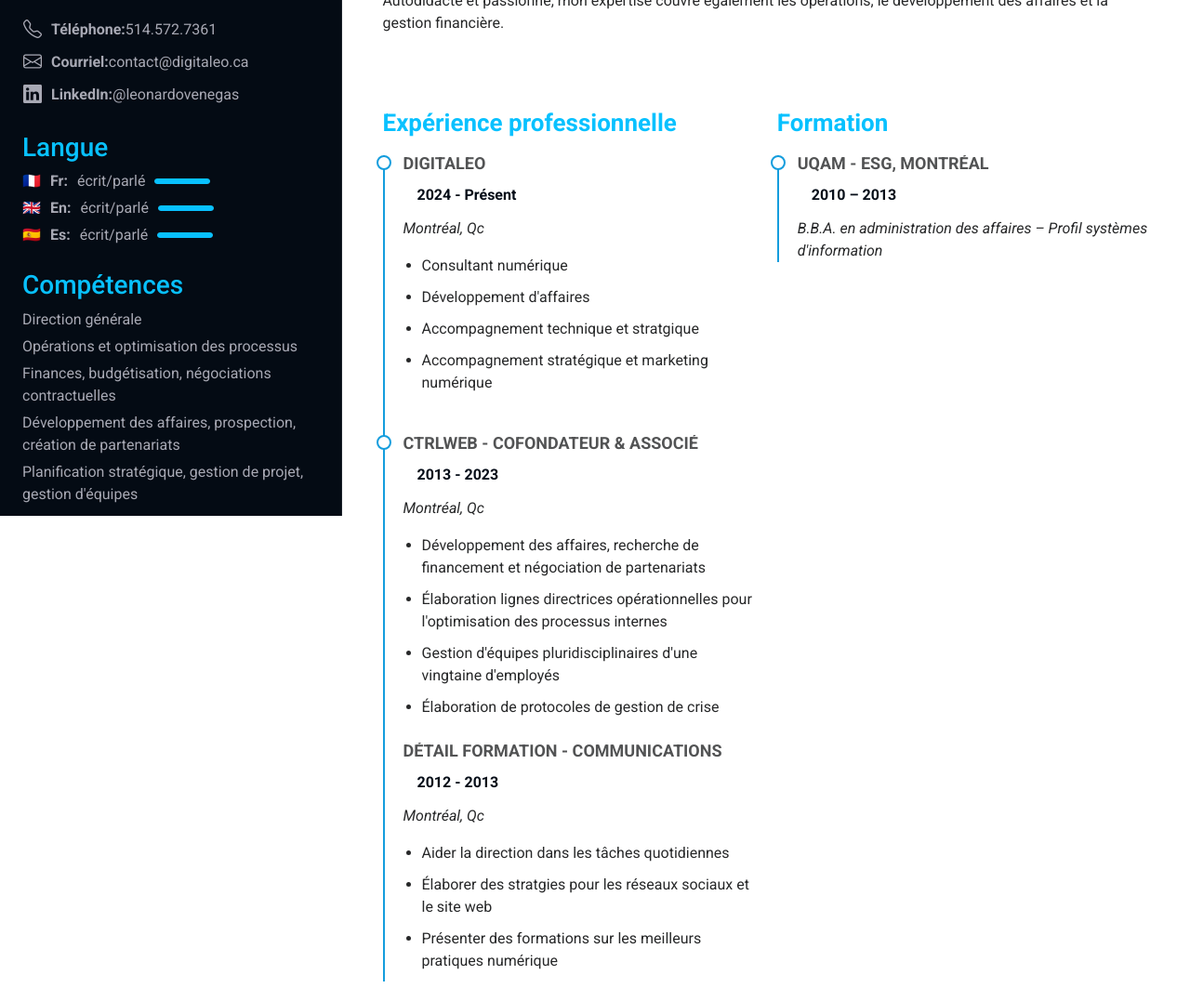
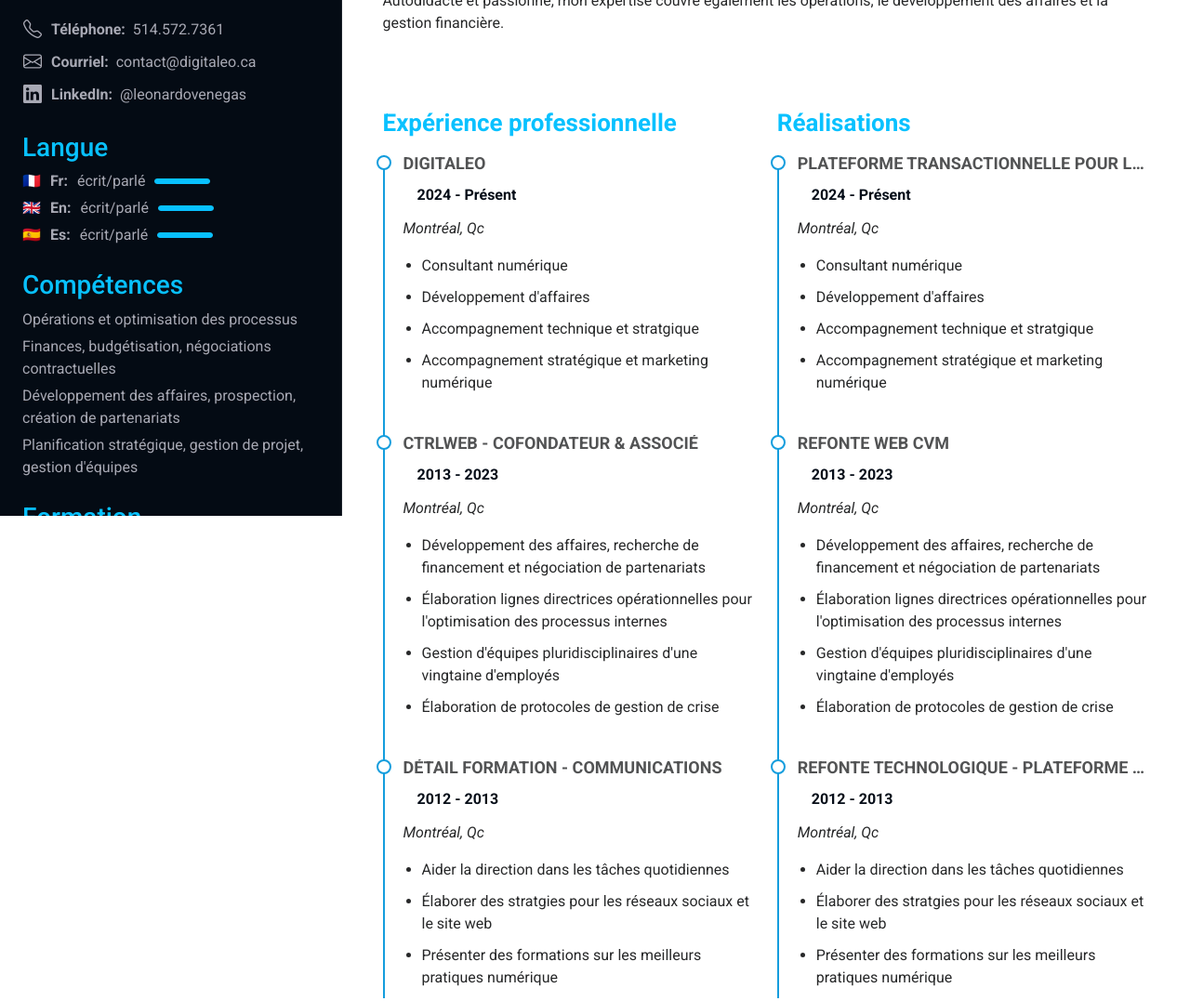
Before and after one commit to pulzur/cv-leo, a plain HTML site: page index.html in a window 1280 px wide. Shown: the part 245-1322 px from the top of the page at 93% size. Drawn offline with Linux system fonts and the light colour scheme.

Commit message:
Modif time line

```diff
--- a/index.html
+++ b/index.html
@@ -185,7 +185,11 @@
       display: flex;
       justify-content: center;
       align-items: center;
-      /* Add height if needed, but often flex container height is determined by content or parent */
+    }
+
+    /* Hide scroll up button in footer */
+    .footer .scroll-top {
+      display: none !important;
     }
 
     .language-progress {
@@ -238,9 +242,9 @@
 
     <nav id="navmenu" class="navmenu">
       <ul>
-        <li><a href="tel:5145727361"><i class="bi bi-telephone navicon"></i> <strong>Téléphone:</strong>514.572.7361</a></li>
-        <li><a href="mailto:contact@digitaleo.ca"><i class="bi bi-envelope navicon"></i> <strong>Courriel:</strong> contact@digitaleo.ca</a></li>
-        <li><a href="https://www.linkedin.com/in/leonardovenegas/" target="_blank"><i class="bi bi-linkedin navicon"></i> <strong>LinkedIn:</strong> @leonardovenegas</a></li>
+        <li><a href="tel:5145727361"><i class="bi bi-telephone navicon"></i> <strong>Téléphone:</strong>&nbsp;&nbsp;514.572.7361</a></li>
+        <li><a href="mailto:contact@digitaleo.ca"><i class="bi bi-envelope navicon"></i> <strong>Courriel:</strong>&nbsp;&nbsp;contact@digitaleo.ca</a></li>
+        <li><a href="https://www.linkedin.com/in/leonardovenegas/" target="_blank"><i class="bi bi-linkedin navicon"></i> <strong>LinkedIn:</strong>&nbsp;&nbsp;@leonardovenegas</a></li>
       </ul>
       <h3>Langue</h3>
       <ul class="language-list">
@@ -250,11 +254,16 @@
       </ul>
       <h3>Compétences</h3>
       <ul class="skills-list">
-        <li>Direction générale</li>
         <li>Opérations et optimisation des processus</li>
         <li>Finances, budgétisation, négociations contractuelles</li>
         <li>Développement des affaires, prospection, création de partenariats</li>
         <li>Planification stratégique, gestion de projet, gestion d'équipes</li>
+      </ul>
+      <h3>Formation</h3>
+      <ul class="skills-list">
+        <li>UQAM - ESG, Montréal - 2010 – 2013</li>
+        <li>B.B.A. en administration des affaires – Profil systèmes d'information</li>
+
       </ul>
       <h3>Centre d'intérêts</h3>
       <ul class="interests-list">
@@ -283,7 +292,7 @@
       <div class="container">
 
         <div class="row">
-<div class="col-lg-6" data-aos="fade-up" data-aos-delay="200">
+          <div class="col-lg-6" data-aos="fade-up" data-aos-delay="200">
             <h3 class="resume-title">Expérience professionnelle</h3>
             <div class="resume-item">
               <h4>DigitaLeo</h4>
@@ -295,7 +304,7 @@
                 <li>Accompagnement technique et stratgique</li>
                 <li>Accompagnement stratégique et marketing numérique</li>
               </ul>
-            </div><!-- Edn Resume Item -->
+            </div>
 
             <div class="resume-item">
               <h4>ctrlweb - Cofondateur & Associé</h4>
@@ -307,6 +316,9 @@
                 <li>Gestion d'équipes pluridisciplinaires d'une vingtaine d'employés</li>
                 <li>Élaboration de protocoles de gestion de crise </li>
               </ul>
+            </div>
+
+            <div class="resume-item">
               <h4>Détail Formation - Communications</h4>
               <h5>2012 - 2013</h5>
               <p><em>Montréal, Qc</em></p>
@@ -315,19 +327,47 @@
                 <li>Élaborer des stratgies pour les réseaux sociaux et le site web</li>
                 <li>Présenter des formations sur les meilleurs pratiques numérique</li>
               </ul>
-            </div><!-- Edn Resume Item -->
+            </div>
 
           </div>
 
           <div class="col-lg-6" data-aos="fade-up" data-aos-delay="100">
 
-            <h3 class="resume-title">Formation</h3>
+            <h3 class="resume-title">Réalisations</h3>
             <div class="resume-item">
-              <h4>UQAM - ESG, Montréal</h4>
-              <h5>2010 – 2013</h5>
-              <p><em>B.B.A. en administration des affaires – Profil systèmes d'information</em></p>
-            </div><!-- Edn Resume Item -->
-        </div>
+              <h4>Plateforme transactionnelle pour la FEEP</h4>
+              <h5>2024 - Présent</h5>
+              <p><em>Montréal, Qc </em></p>
+              <ul>
+                <li>Consultant numérique</li>
+                <li>Développement d'affaires</li>
+                <li>Accompagnement technique et stratgique</li>
+                <li>Accompagnement stratégique et marketing numérique</li>
+              </ul>
+            </div>
+
+            <div class="resume-item">
+              <h4>Refonte Web CVM</h4>
+              <h5>2013 - 2023</h5>
+              <p><em>Montréal, Qc</em></p>
+              <ul>
+                <li>Développement des affaires, recherche de financement et négociation de partenariats </li>
+                <li>Élaboration lignes directrices opérationnelles pour l'optimisation des processus internes</li>
+                <li>Gestion d'équipes pluridisciplinaires d'une vingtaine d'employés</li>
+                <li>Élaboration de protocoles de gestion de crise </li>
+              </ul>
+            </div>
+
+            <div class="resume-item">
+              <h4>Refonte Technologique - Plateforme Collaborative de Téléprésence Scenic pour la SAT</h4>
+              <h5>2012 - 2013</h5>
+              <p><em>Montréal, Qc</em></p>
+              <ul>
+                <li>Aider la direction dans les tâches quotidiennes </li>
+                <li>Élaborer des stratgies pour les réseaux sociaux et le site web</li>
+                <li>Présenter des formations sur les meilleurs pratiques numérique</li>
+              </ul>
+            </div>
 
       </div>
 
@@ -337,10 +377,11 @@
     <section id="services" class="services section">
 
       <!-- Section Title -->
+      <!--
       <div class="container section-title" data-aos="fade-up">
         <h2>Llorem Ipsum</h2>
         <p>Lorem ipsum dolor sit amet, consectetur adipiscing elit, sed do eiusmod tempor incididunt ut labore et dolore magna aliqua. Ut enim ad minim veniam, quis nostrud exercitation ullamco laboris nisi ut aliquip ex ea commodo consequat. Duis aute irure dolor in reprehenderit in voluptate velit esse cillum dolore eu fugiat nulla pariatur. </p>
-      </div><!-- End Section Title -->
+      /div><!- End Section Title -->
 
       <div class="container">
 
```
